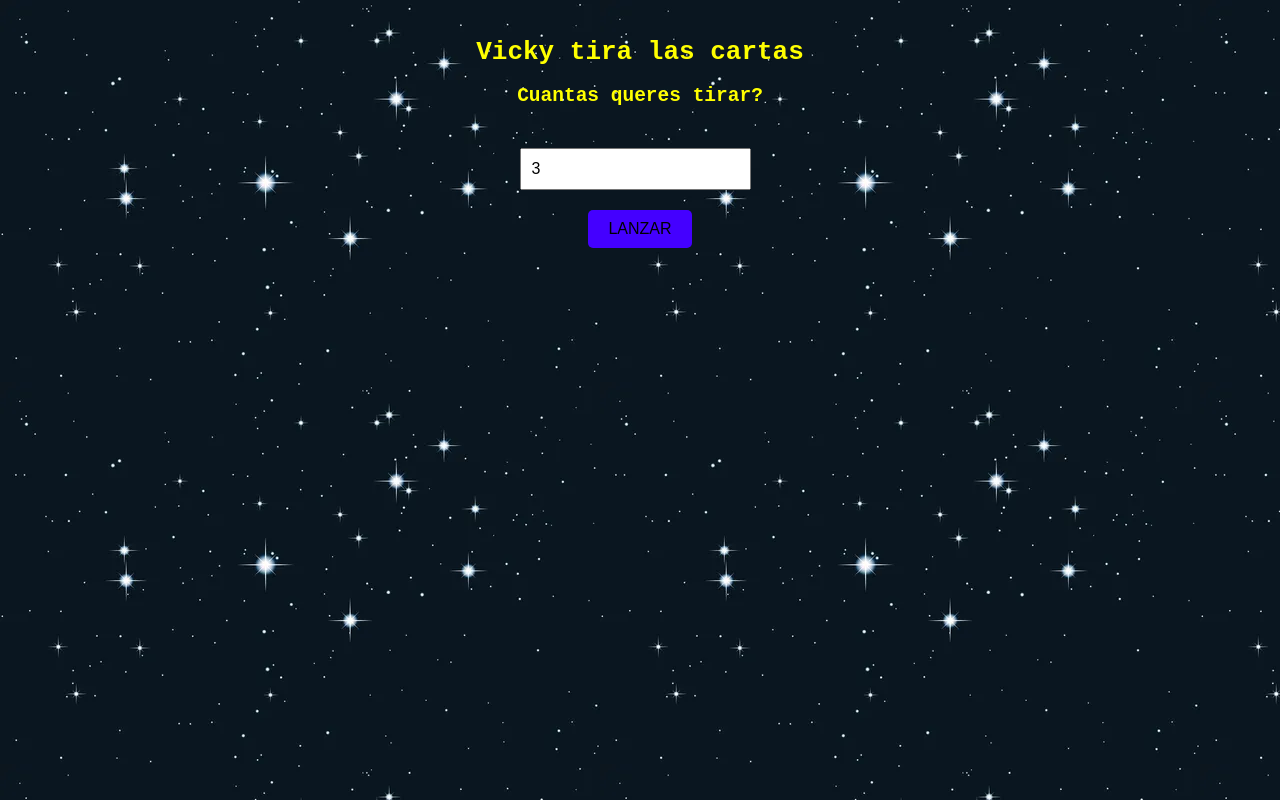
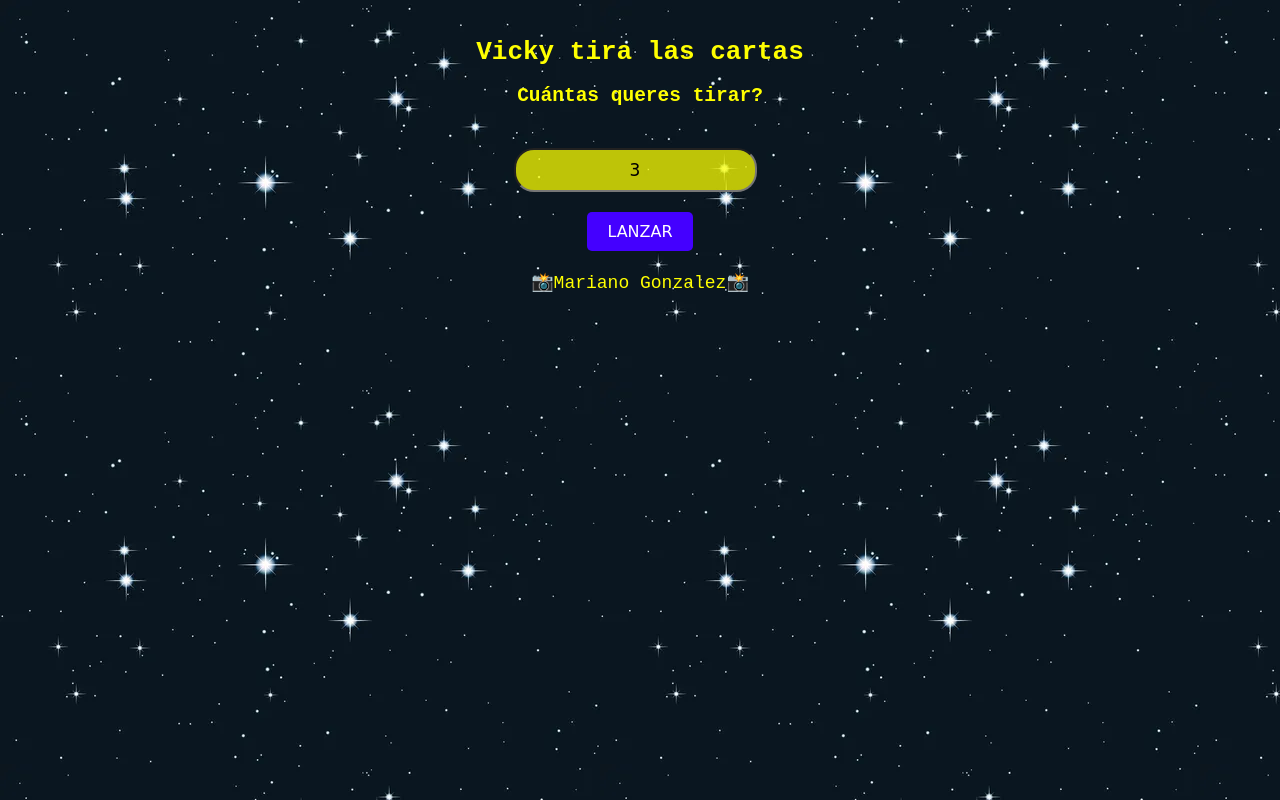
Before and after one commit to MarianoGonzalez05/Tarot, a plain HTML site: page Tarot/index.html in a window 1280 px wide. Drawn offline with Linux system fonts and the light colour scheme.

Commit message:
Update index.html

```diff
--- a/Tarot/index.html
+++ b/Tarot/index.html
@@ -4,26 +4,28 @@
     <meta charset="UTF-8">
     <meta name="viewport" content="width=device-width, initial-scale=1.0">
     <link rel="shortcut icon" href="https://img.icons8.com/?size=100&id=1dkqoKE0Cn1S&format=png&color=000000" type="image/x-icon">
-    <title>TIRADOR DE CARTAS</title>
+    <title>DARIKA LA TAROTISTA</title>
     <style>
-
         body {
             font-family: monospace;
             margin: 0;
             padding: 20px;
             background-image: url(./fondo.jpg);
         }
-        h2, h1{
+        h2, h1 {
             font-family: monospace;
             color: yellow;
         }
+
         .card {
-            background: rgba(255, 255, 255, 0.603);
+            color: white;
+            background: rgba(0, 0, 0, 0.603);
             border-radius: 5px;
             box-shadow: 0 2px 5px rgba(0, 0, 0, 0.747);
             padding: 20px;
             margin: 10px;
             text-align: center;
+            font-family: cursive;
         }
         .card img {
             max-width: 100px;
@@ -35,32 +37,62 @@
         #draw-button {
             padding: 10px 20px;
             background-color: #4400ff;
-            color: rgb(0, 0, 0);
+            color: rgb(255, 255, 255);
             border: none;
             border-radius: 5px;
             cursor: pointer;
             font-size: 16px;
             margin-top: 20px;
+            font-family: cursive;
         }
         #draw-button:hover {
             background-color: #797700;
         }
         #number-input {
+            color: rgb(0, 0, 0);
             padding: 10px;
-            font-size: 16px;
+            font-size: 17px;
             margin-right: 10px;
             margin-top: 10px;
+            background-color: #fbff00be;
+            border-radius: 20px;
+            text-align: center;
+            font-family: cursive;
+        }
+        /* Ocultar los botones de spinners en input type number */
+        input[type="number"] {
+            -moz-appearance: textfield; /* Firefox */
+            appearance: textfield; /* Chrome, Safari, Edge */
         }
 
+        /* Ocultar los botones en el campo input en Chrome y Safari */
+        input[type="number"]::-webkit-inner-spin-button,
+        input[type="number"]::-webkit-outer-spin-button {
+            -webkit-appearance: none;
+            margin: 0;
+        }
+        footer {
+            color: white;
+            font-size: 18px;
+            text-decoration: none;
+        }
+        a {
+            text-decoration: none;
+            color: yellow;
+        }
     </style>
 </head>
 <body>
-    <center><h1>Vicky tira las cartas</h1>
-    <label for="number-input"><h2>Cuantas queres tirar?</h2></label>
-    <br>
-    <input type="number" id="number-input" min="1" value="3">
-    <br>
-    <button id="draw-button">LANZAR</button></center>
+    <center>
+        <h1><a href="">Vicky</a> tira las cartas</h1>
+        <label for="number-input">
+            <h2>Cuántas queres tirar?</h2>
+        </label>
+        <br>
+        <input type="number" id="number-input" min="1" value="3" inputmode="numeric" pattern="\d*">
+        <br>
+        <button id="draw-button">LANZAR</button>
+    </center>
     <div id="tarot-cards"></div>
 
     <script>
@@ -93,5 +125,9 @@
             }
         });
     </script>
+
+    <footer>
+        <center><a href="https://www.instagram.com/xaviiergnz/">📸Mariano Gonzalez📸</a></center>
+    </footer>
 </body>
 </html>
```
